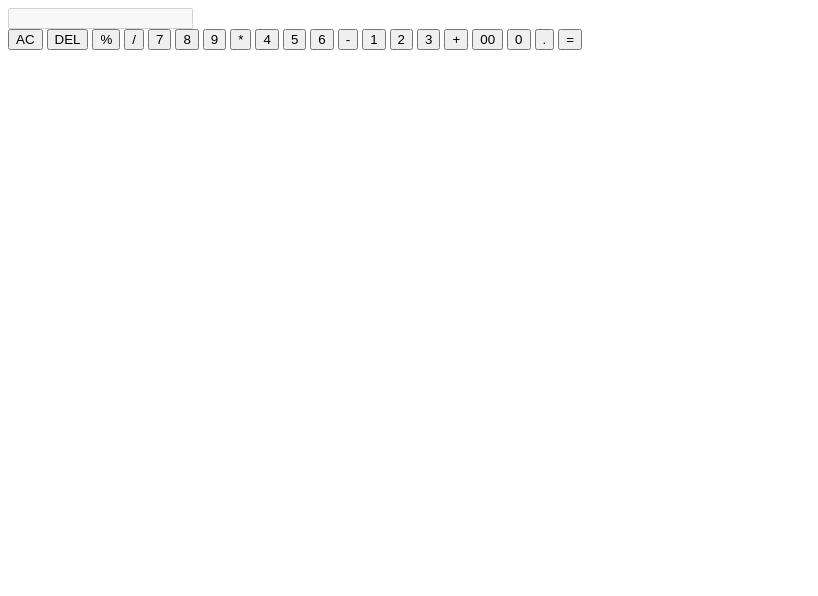
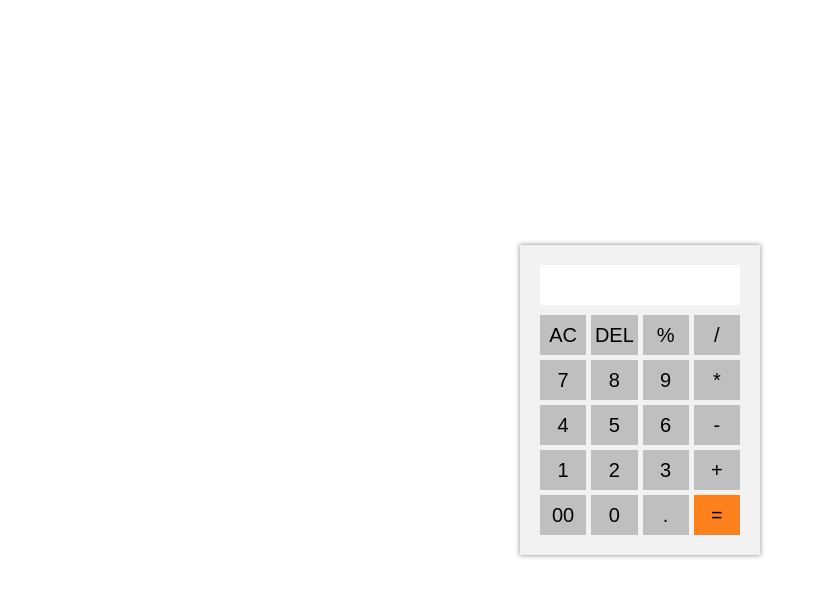
Before and after one commit to vinayak-gr/Calculator, a plain HTML site: page index.html in a window 1280 px wide. Shown: the whole page, without its empty margins (0-818 px from the left). Drawn offline with Linux system fonts and the light colour scheme.

Commit message:
Added file app.js and Updated style.css

```diff
--- a/index.html
+++ b/index.html
@@ -4,36 +4,37 @@
     <meta charset="UTF-8">
     <meta name="viewport" content="width=device-width, initial-scale=1.0">
     <title>Calculator</title>
-    <link rel="styleSheet" href="style.css">
+    <link rel="stylesheet" href="style.css">
 </head>
 <body>
     <div class="calculator">
         <div class="display">
-            <input type="number" id="result" disabled>
+            <input type="text" id="result" readonly>
         </div>
 
         <div class="button">
-            <button>AC</button>
-            <button>DEL</button>
-            <button>%</button>
-            <button>/</button>
-            <button>7</button>
-            <button>8</button>
-            <button>9</button>
-            <button>*</button>
-            <button>4</button>
-            <button>5</button>
-            <button>6</button>
-            <button>-</button>
-            <button>1</button>
-            <button>2</button>
-            <button>3</button>
-            <button>+</button>
-            <button>00</button>
-            <button>0</button>
-            <button>.</button>
-            <button>=</button>
+            <button onclick="clearDisplay()">AC</button>
+            <button onclick="appendToDisplay('')">DEL</button>
+            <button onclick="appendToDisplay('%')">%</button>
+            <button onclick="appendToDisplay('/')">/</button>
+            <button onclick="appendToDisplay('7')">7</button>
+            <button onclick="appendToDisplay('8')">8</button>
+            <button onclick="appendToDisplay('9')">9</button>
+            <button onclick="appendToDisplay('*')">*</button>
+            <button onclick="appendToDisplay('4')">4</button>
+            <button onclick="appendToDisplay('5')">5</button>
+            <button onclick="appendToDisplay('6')">6</button>
+            <button onclick="appendToDisplay('-')">-</button>
+            <button onclick="appendToDisplay('1')">1</button>
+            <button onclick="appendToDisplay('2')">2</button>
+            <button onclick="appendToDisplay('3')">3</button>
+            <button onclick="appendToDisplay('+')">+</button>
+            <button onclick="appendToDisplay('00')">00</button>
+            <button onclick="appendToDisplay('0')">0</button>
+            <button onclick="appendToDisplay('.')">.</button>
+            <button onclick="calculate()" class="equal">=</button>
         </div>
     </div>
+    <script src="app.js"></script>
 </body>
 </html>
--- a/style.css
+++ b/style.css
@@ -0,0 +1,69 @@
+* {
+    margin: 0;
+    padding: 0;
+    box-sizing: border-box;
+}
+
+body {
+    width: 100%;
+    height: 100vh;
+    display: grid;
+    place-items: center;
+}
+
+.calculator {
+    margin: auto;
+    padding: 20px;
+    background-color: hsl(0, 0%, 95%);
+    box-shadow: 0px 0px 5px hsl(0, 0%, 53%);
+    width: 240px;
+}
+
+.display {
+    margin-bottom: 10px;
+
+}
+
+input {
+    width: 100%;
+    height: 40px;
+    font-size: 20px;
+    text-align: right;
+    padding-right: 5px;
+    border: none;
+    background-color: #ffffff;
+}
+
+.button {
+
+    display: grid;
+    grid-template-columns: repeat(4, 1fr);
+    grid-gap: 5px;
+}
+
+button {
+    height: 40px;
+    font-size: 20px;
+    background-color: hsl(0, 0%, 75%);
+    border: none;
+    cursor: pointer;
+}
+
+button:hover {
+    background-color: hsl(0, 0%, 65%);
+}
+
+button:active {
+    background-color: hsl(0, 0%, 85%);
+}
+.equal {
+    background-color: hsl(27, 97%, 55%);
+}
+
+.equal:hover {
+    background-color: hsl(27, 97%, 45%);
+}
+
+.equal:active {
+    background-color: hsl(27, 97%, 65%);
+}
```
Also changed, not shown: app.js (added).
